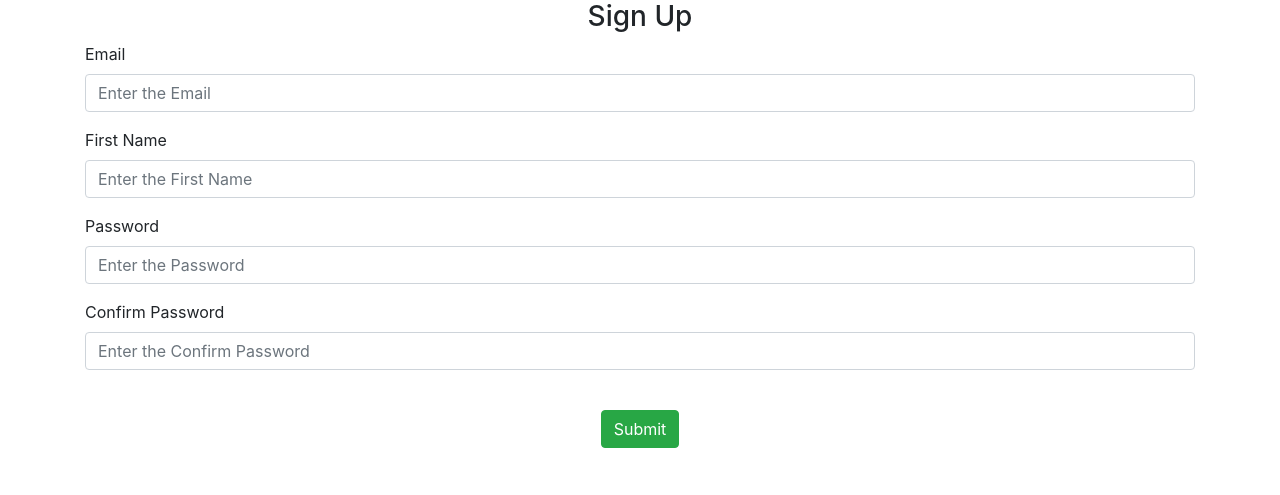
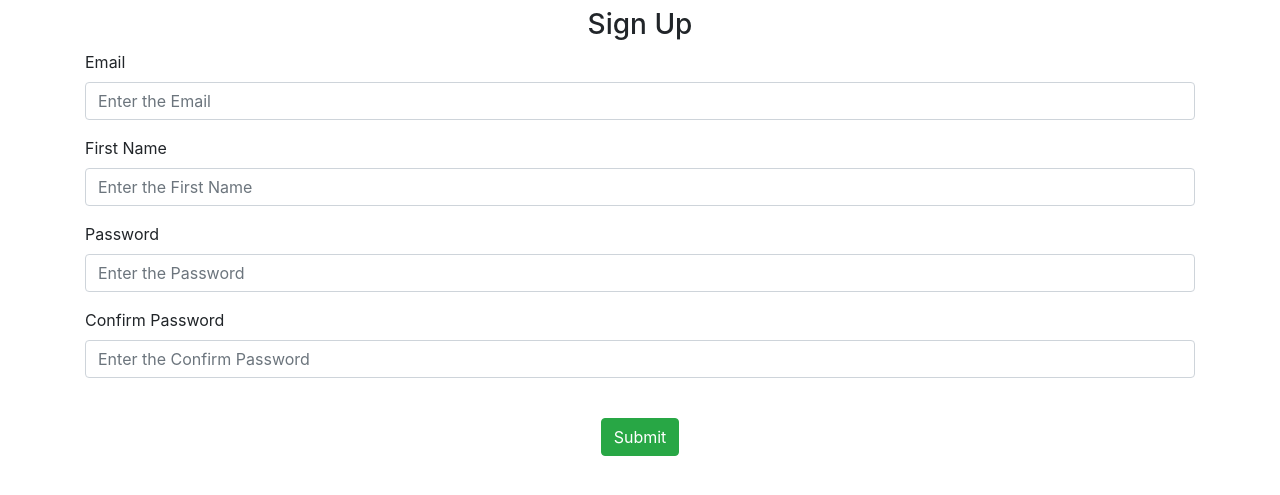
Before and after one commit to sajinreji03/FlaskAuth, a Flask app: page /sign-up in a window 1280 px wide. Shown: the part 56-551 px from the top of the page. Run offline with Flask 3, Linux system fonts and the light colour scheme; some libraries are stand-ins or nearby versions.

Commit message:
update login and sign-up templates and improved styling

```diff
--- a/website/templates/login.html
+++ b/website/templates/login.html
@@ -4,7 +4,7 @@
 
 {% block content %}
 <form action="/login" method="POST">
-  <h3 align="center">Login</h3>
+  <h3 align="center" class="container mt-2">Login</h3>
   <div class="form-group">
     <label for="email"> Email </label>
     <input type="email"
--- a/website/templates/sign_up.html
+++ b/website/templates/sign_up.html
@@ -4,7 +4,7 @@
 
 {% block content %}
 <form action="/sign-up" method="POST">
-  <h3 align="center">Sign Up</h3>
+  <h3 align="center" class="container mt-2" >Sign Up</h3>
   <div class="form-group">
     <label for="email"> Email </label>
     <input type="email"
```
